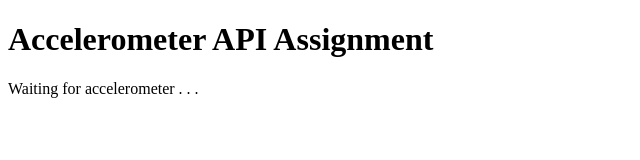
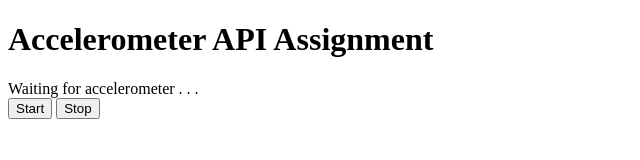
Before and after one commit to hitewy/MobileWebApps, a plain HTML site: page accel.html in a window 1280 px wide. Shown: the whole page, without its empty margins (0-640 px from the left). Drawn offline with Linux system fonts and the light colour scheme.

Commit message:
trigger startWatch() with button instead of onDeviceReady()

```diff
--- a/accel.html
+++ b/accel.html
@@ -5,7 +5,7 @@
 	<title>Accelerometer API Assignment</title>
     <script type="text/javascript" charset="utf-8">
 
-
+	/*test to see if deviceready is the problem
 		//wait for device API librarys to load
 		document.addEventListener("deviceready", onDeviceReady, false);
 
@@ -14,7 +14,7 @@
             console.log('in onDeviceReady()');
 			startWatch();
 		}
-
+	*/
 		//start watching the acceleration
 		function startWatch(){
 			console.log('In startWatch()');
@@ -53,5 +53,9 @@
 <body>
 	<h1>Accelerometer API Assignment</h1>
     <div id="myPlace">Waiting for accelerometer . . .</div>
+    <div id="buttons">
+    	<button onClick="startWatch();">Start</button>
+        <button onClick="stopWatch();">Stop</button>
+	</div>
 </body>
 </html>
```
